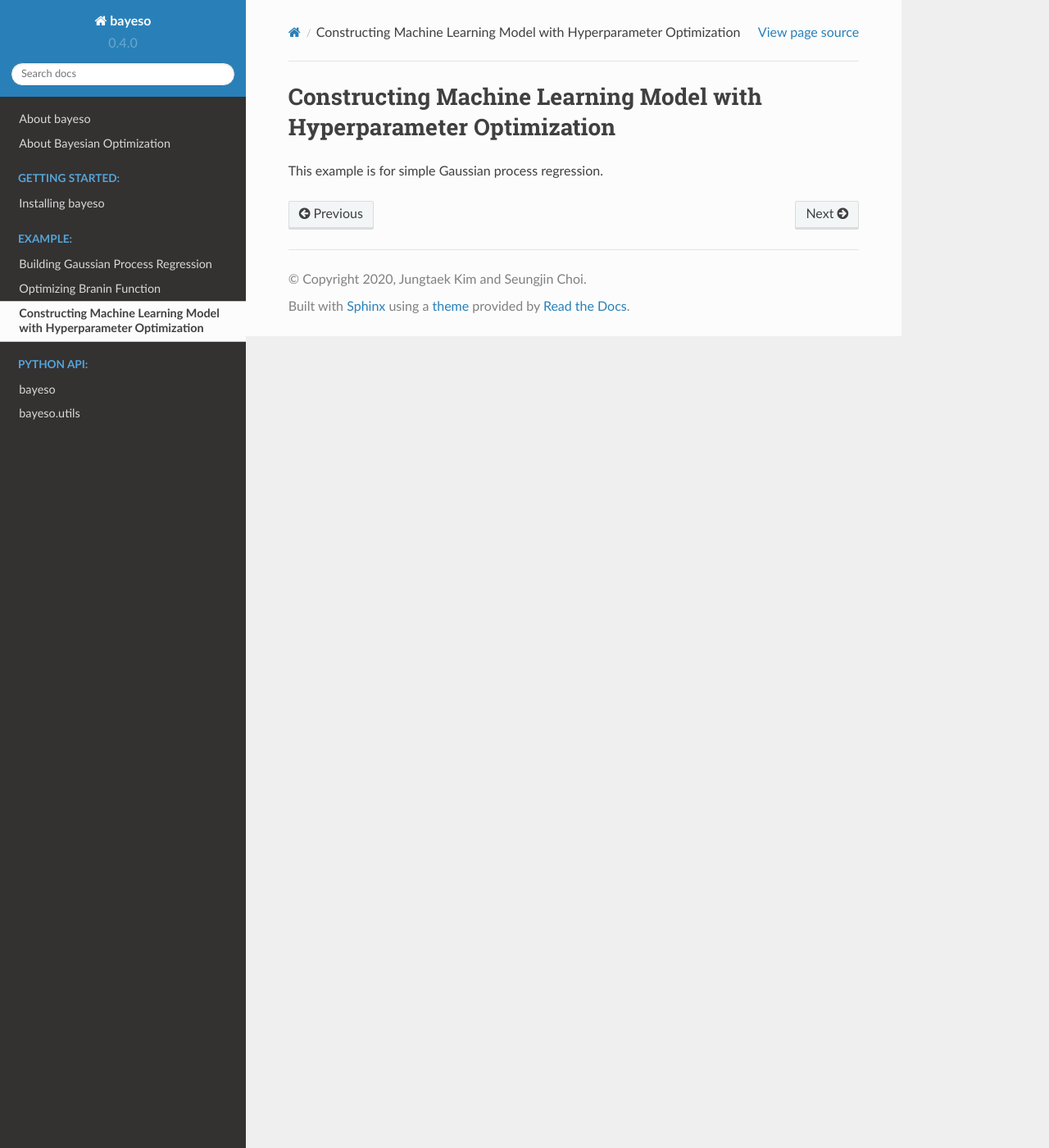
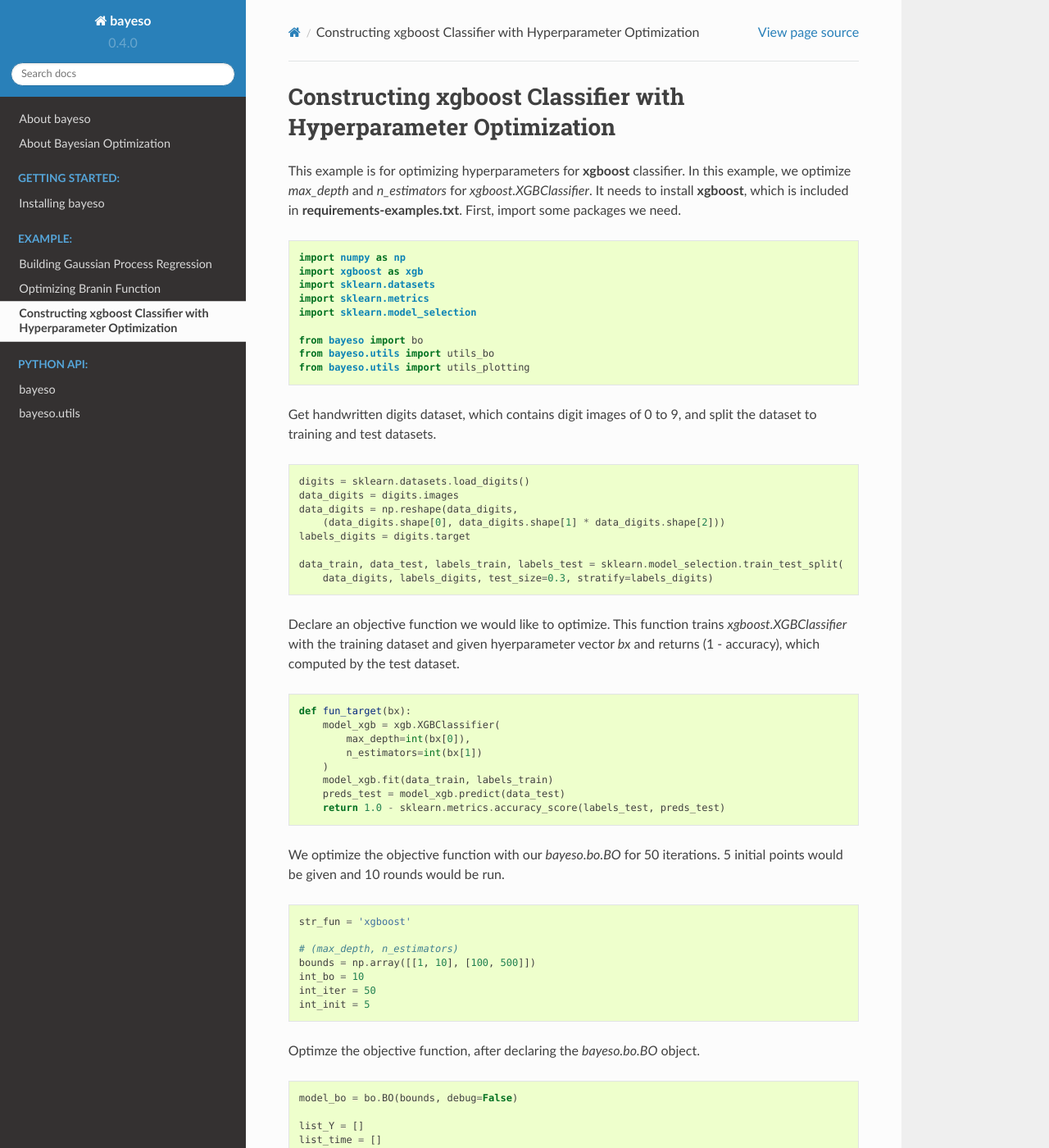
Before and after one commit to jungtaekkim/bayeso, a Sphinx documentation site: the page built from docs/example/hpo.rst, in a window 1280 px wide and 1400 px high. Shown: the whole window at 82% size. Built offline with Sphinx 7.4.7 and the Read the Docs theme 2.0.0, drawn with Linux system fonts in a browser that asks for light colours; some of the changed text lies outside the part shown.

Commit message:
UPDATE: docs and hpo example

```diff
--- /dev/null
+++ b/create_wheels_source.txt
@@ -0,0 +1,6 @@
+# Install setuptools wheel first.
+python2 setup.py sdist bdist_wheel
+python3 setup.py sdist bdist_wheel
+
+# Install twine
+twine upload dist/*
--- a/docs/example/branin.rst
+++ b/docs/example/branin.rst
@@ -35,7 +35,7 @@ We optimize the objective function with 10 Bayesian optimization rounds and 50 i
     int_iter = 50
     int_init = 3
 
-With BO class in **bayeso.bo**, optimize the objective function.
+With BO class in `bayeso.bo`, optimize the objective function.
 
 .. code-block:: python
 
--- a/docs/example/hpo.rst
+++ b/docs/example/hpo.rst
@@ -1,4 +1,176 @@
-Constructing Machine Learning Model with Hyperparameter Optimization
-====================================================================
+Constructing xgboost Classifier with Hyperparameter Optimization
+================================================================
 
-This example is for simple Gaussian process regression.
+This example is for optimizing hyperparameters for **xgboost** classifier.
+In this example, we optimize `max_depth` and `n_estimators` for `xgboost.XGBClassifier`.
+It needs to install **xgboost**, which is included in **requirements-examples.txt**.
+First, import some packages we need.
+
+.. code-block:: python
+
+    import numpy as np
+    import xgboost as xgb
+    import sklearn.datasets
+    import sklearn.metrics
+    import sklearn.model_selection
+
+    from bayeso import bo
+    from bayeso.utils import utils_bo
+    from bayeso.utils import utils_plotting
+
+Get handwritten digits dataset, which contains digit images of 0 to 9,
+and split the dataset to training and test datasets.
+
+.. code-block:: python
+
+    digits = sklearn.datasets.load_digits()
+    data_digits = digits.images
+    data_digits = np.reshape(data_digits,
+        (data_digits.shape[0], data_digits.shape[1] * data_digits.shape[2]))
+    labels_digits = digits.target
+
+    data_train, data_test, labels_train, labels_test = sklearn.model_selection.train_test_split(
+        data_digits, labels_digits, test_size=0.3, stratify=labels_digits)
+
+Declare an objective function we would like to optimize.
+This function trains `xgboost.XGBClassifier` with the training dataset and given hyerparameter vector `bx` and returns (1 - accuracy), which computed by the test dataset.
+
+.. code-block:: python
+
+    def fun_target(bx):
+        model_xgb = xgb.XGBClassifier(
+            max_depth=int(bx[0]),
+            n_estimators=int(bx[1])
+        )
+        model_xgb.fit(data_train, labels_train)
+        preds_test = model_xgb.predict(data_test)
+        return 1.0 - sklearn.metrics.accuracy_score(labels_test, preds_test)
+
+We optimize the objective function with our `bayeso.bo.BO` for 50 iterations.
+5 initial points would be given and 10 rounds would be run.
+
+.. code-block:: python
+
+    str_fun = 'xgboost'
+
+    # (max_depth, n_estimators)
+    bounds = np.array([[1, 10], [100, 500]])
+    int_bo = 10
+    int_iter = 50
+    int_init = 5
+
+Optimze the objective function, after declaring the `bayeso.bo.BO` object.
+
+.. code-block:: python
+
+    model_bo = bo.BO(bounds, debug=False)
+
+    list_Y = []
+    list_time = []
+
+    for ind_bo in range(0, int_bo):
+        print('BO Iteration:', ind_bo + 1)
+        X_final, Y_final, time_final, _, _ = utils_bo.optimize_many_with_random_init(
+            model_bo, fun_target, int_init, int_iter,
+            str_initial_method_bo='uniform', str_initial_method_ao='uniform',
+            int_samples_ao=100, int_seed=42 * ind_bo)
+        list_Y.append(Y_final)
+        list_time.append(time_final)
+
+    arr_Y = np.array(list_Y)
+    arr_time = np.array(list_time)
+
+    arr_Y = np.expand_dims(np.squeeze(arr_Y), axis=0)
+    arr_time = np.expand_dims(arr_time, axis=0)
+
+Plot the results in terms of the number of iterations and time.
+
+.. code-block:: python
+
+    utils_plotting.plot_minimum(arr_Y, [str_fun], int_init, True,
+        is_tex=True,
+        str_x_axis=r'\textrm{Iteration}',
+        str_y_axis=r'$1 - $\textrm{Accuracy}')
+    utils_plotting.plot_minimum_time(arr_time, arr_Y, [str_fun], int_init, True,
+        is_tex=True,
+        str_x_axis=r'\textrm{Time (sec.)}',
+        str_y_axis=r'$1 - $\textrm{Accuracy}')
+
+.. image:: ../_static/examples/hpo_func_xgboost.*
+    :width: 320
+    :align: center
+    :alt: hpo_func_xgboost
+
+.. image:: ../_static/examples/hpo_time_xgboost.*
+    :width: 320
+    :align: center
+    :alt: hpo_time_xgboost
+
+Full code:
+
+.. code-block:: python
+
+    import numpy as np
+    import xgboost as xgb
+    import sklearn.datasets
+    import sklearn.metrics
+    import sklearn.model_selection
+
+    from bayeso import bo
+    from bayeso.utils import utils_bo
+    from bayeso.utils import utils_plotting
+
+    digits = sklearn.datasets.load_digits()
+    data_digits = digits.images
+    data_digits = np.reshape(data_digits,
+        (data_digits.shape[0], data_digits.shape[1] * data_digits.shape[2]))
+    labels_digits = digits.target
+
+    data_train, data_test, labels_train, labels_test = sklearn.model_selection.train_test_split(
+        data_digits, labels_digits, test_size=0.3, stratify=labels_digits)
+
+    def fun_target(bx):
+        model_xgb = xgb.XGBClassifier(
+            max_depth=int(bx[0]),
+            n_estimators=int(bx[1])
+        )
+        model_xgb.fit(data_train, labels_train)
+        preds_test = model_xgb.predict(data_test)
+        return 1.0 - sklearn.metrics.accuracy_score(labels_test, preds_test)
+
+    str_fun = 'xgboost'
+
+    # (max_depth, n_estimators)
+    bounds = np.array([[1, 10], [100, 500]])
+    int_bo = 10
+    int_iter = 50
+    int_init = 5
+
+    model_bo = bo.BO(bounds, debug=False)
+
+    list_Y = []
+    list_time = []
+
+    for ind_bo in range(0, int_bo):
+        print('BO Iteration:', ind_bo + 1)
+        X_final, Y_final, time_final, _, _ = utils_bo.optimize_many_with_random_init(
+            model_bo, fun_target, int_init, int_iter,
+            str_initial_method_bo='uniform', str_initial_method_ao='uniform',
+            int_samples_ao=100, int_seed=42 * ind_bo)
+        list_Y.append(Y_final)
+        list_time.append(time_final)
+
+    arr_Y = np.array(list_Y)
+    arr_time = np.array(list_time)
+
+    arr_Y = np.expand_dims(np.squeeze(arr_Y), axis=0)
+    arr_time = np.expand_dims(arr_time, axis=0)
+
+    utils_plotting.plot_minimum(arr_Y, [str_fun], int_init, True,
+        is_tex=True,
+        str_x_axis=r'\textrm{Iteration}',
+        str_y_axis=r'$1 - $\textrm{Accuracy}')
+    utils_plotting.plot_minimum_time(arr_time, arr_Y, [str_fun], int_init, True,
+        is_tex=True,
+        str_x_axis=r'\textrm{Time (sec.)}',
+        str_y_axis=r'$1 - $\textrm{Accuracy}')
```
Also changed, not shown: docs/_static/examples/hpo_func_xgboost.svg (added), docs/_static/examples/hpo_time_xgboost.svg (added), 4 other files.
